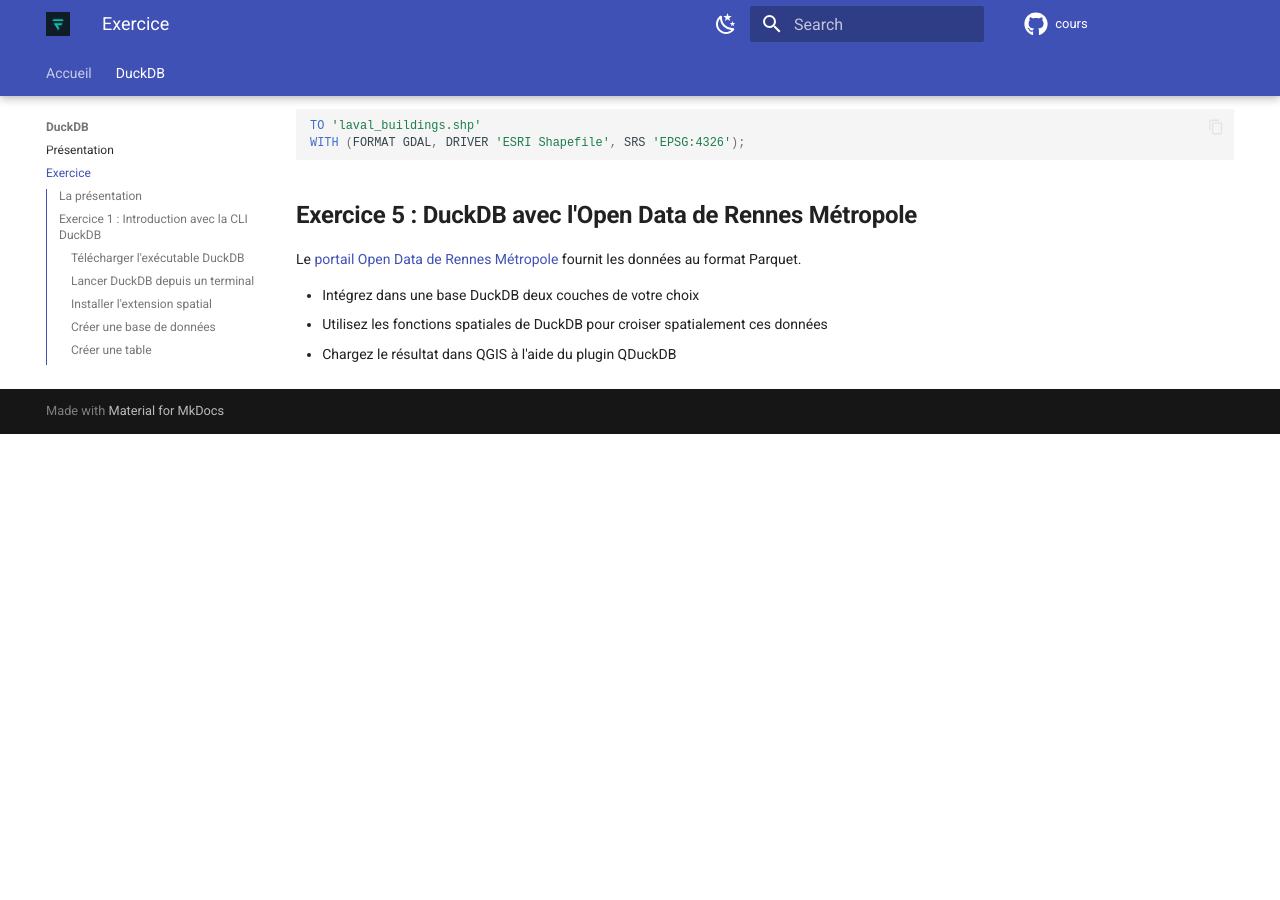
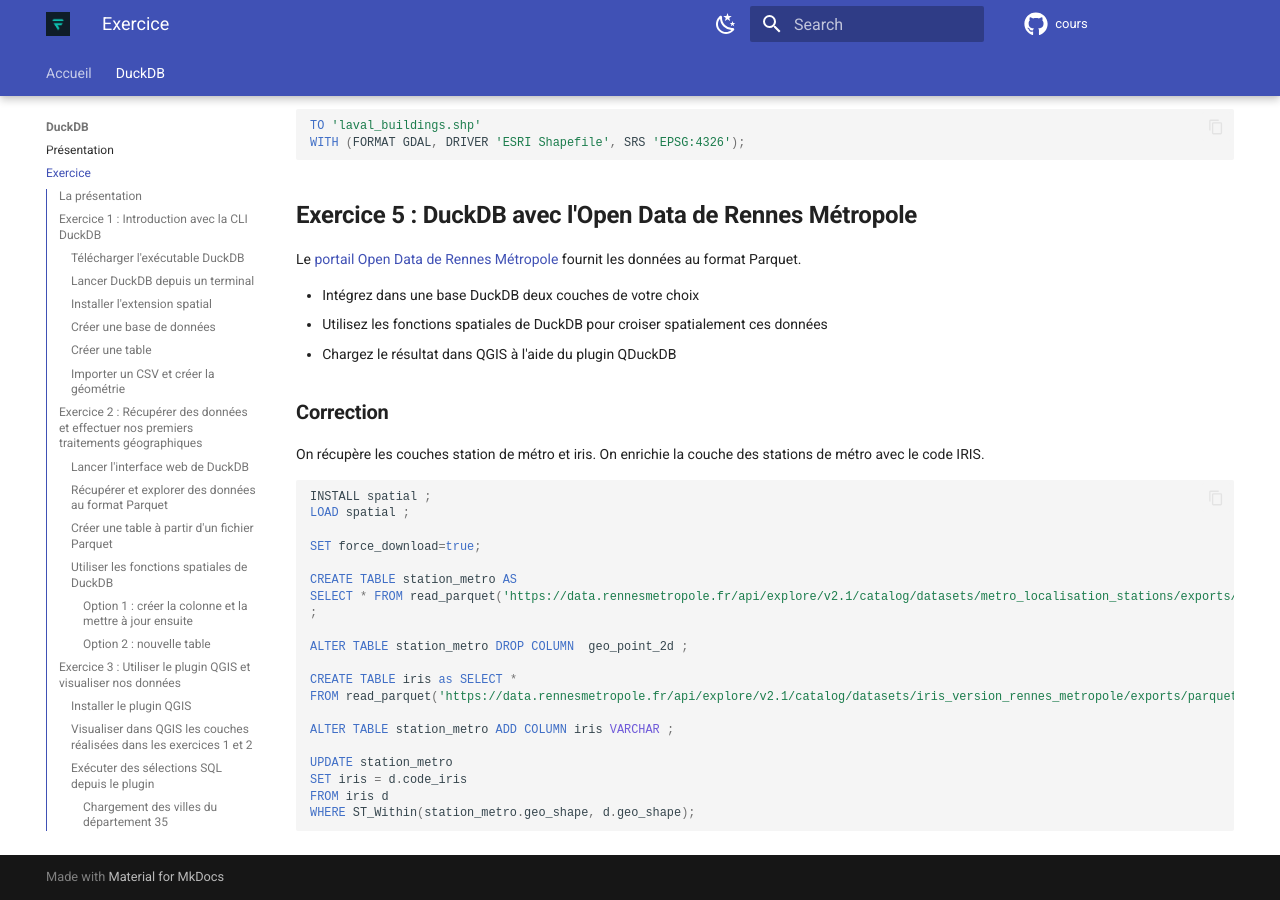
Before and after one commit to florentfougeres/cours, an MkDocs documentation site: the page built from docs/duckdb/exercice.md, in a window 1280 px wide and 900 px high, scrolled down 15344 px. Built offline with MkDocs 1.6.1 and Material for MkDocs 9.7.7, drawn with Linux system fonts in a browser that asks for light colours; emoji names are drawn with the system emoji font; comment, search, counter and statistics services are not loaded; before the commit the page ends 15778 px from its top, so only the background shows below that.

Commit message:
correction

````diff
--- a/docs/duckdb/exercice.md
+++ b/docs/duckdb/exercice.md
@@ -542,3 +542,30 @@
 - Intégrez dans une base DuckDB deux couches de votre choix
 - Utilisez les fonctions spatiales de DuckDB pour croiser spatialement ces données
 - Chargez le résultat dans QGIS à l'aide du plugin QDuckDB
+
+### Correction
+
+On récupère les couches station de métro et iris. On enrichie la couche des stations de métro avec le code IRIS.
+
+```sql
+INSTALL spatial ;
+LOAD spatial ;
+
+SET force_download=true;
+
+CREATE TABLE station_metro AS
+SELECT * FROM read_parquet('https://data.rennesmetropole.fr/api/explore/v2.1/catalog/datasets/metro_localisation_stations/exports/parquet?lang=fr&timezone=Europe%2FBerlin')
+;
+
+ALTER TABLE station_metro DROP COLUMN  geo_point_2d ;
+
+CREATE TABLE iris as SELECT *
+FROM read_parquet('https://data.rennesmetropole.fr/api/explore/v2.1/catalog/datasets/iris_version_rennes_metropole/exports/parquet?lang=fr&timezone=Europe%2FBerlin');
+
+ALTER TABLE station_metro ADD COLUMN iris VARCHAR ;
+
+UPDATE station_metro
+SET iris = d.code_iris
+FROM iris d
+WHERE ST_Within(station_metro.geo_shape, d.geo_shape);
+```
````
